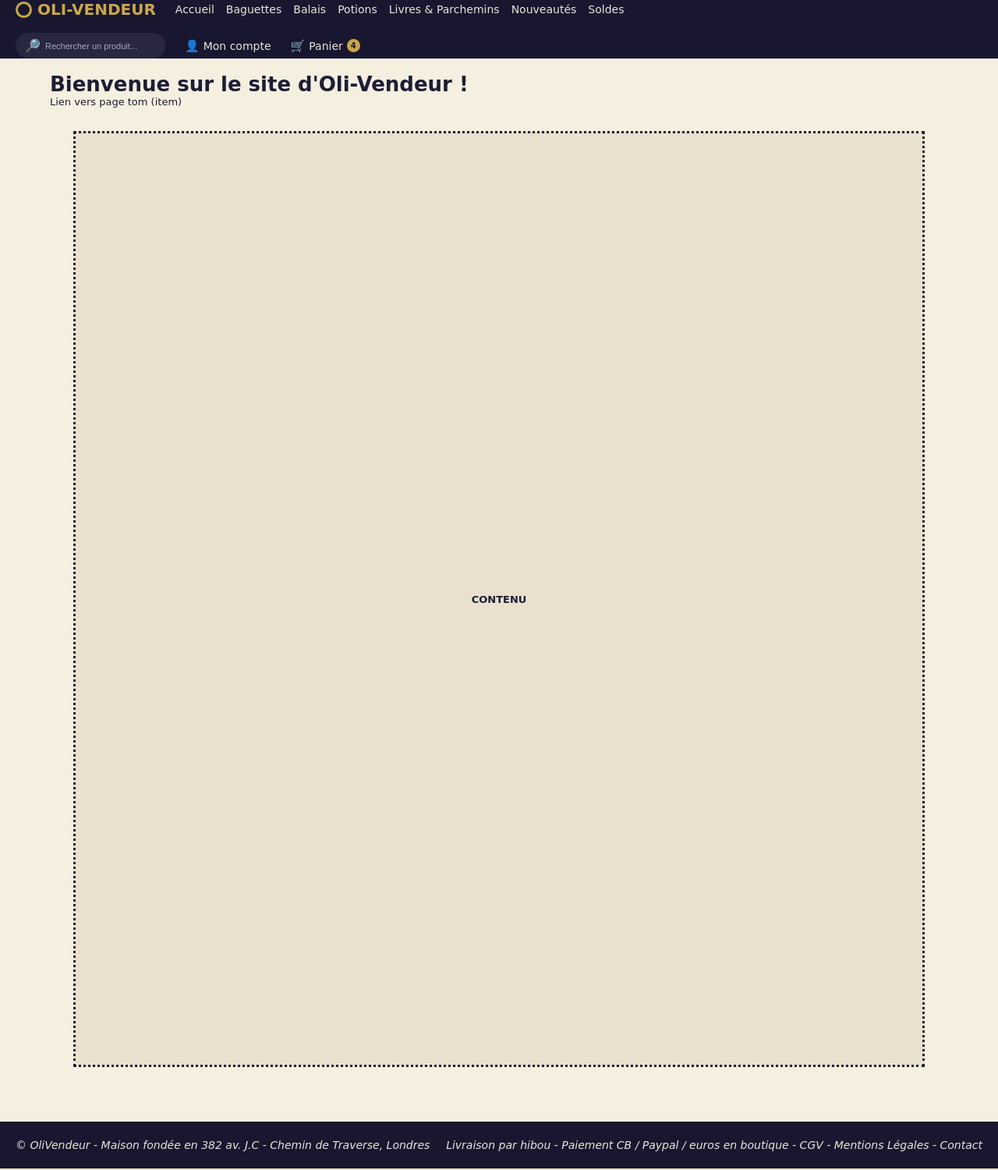
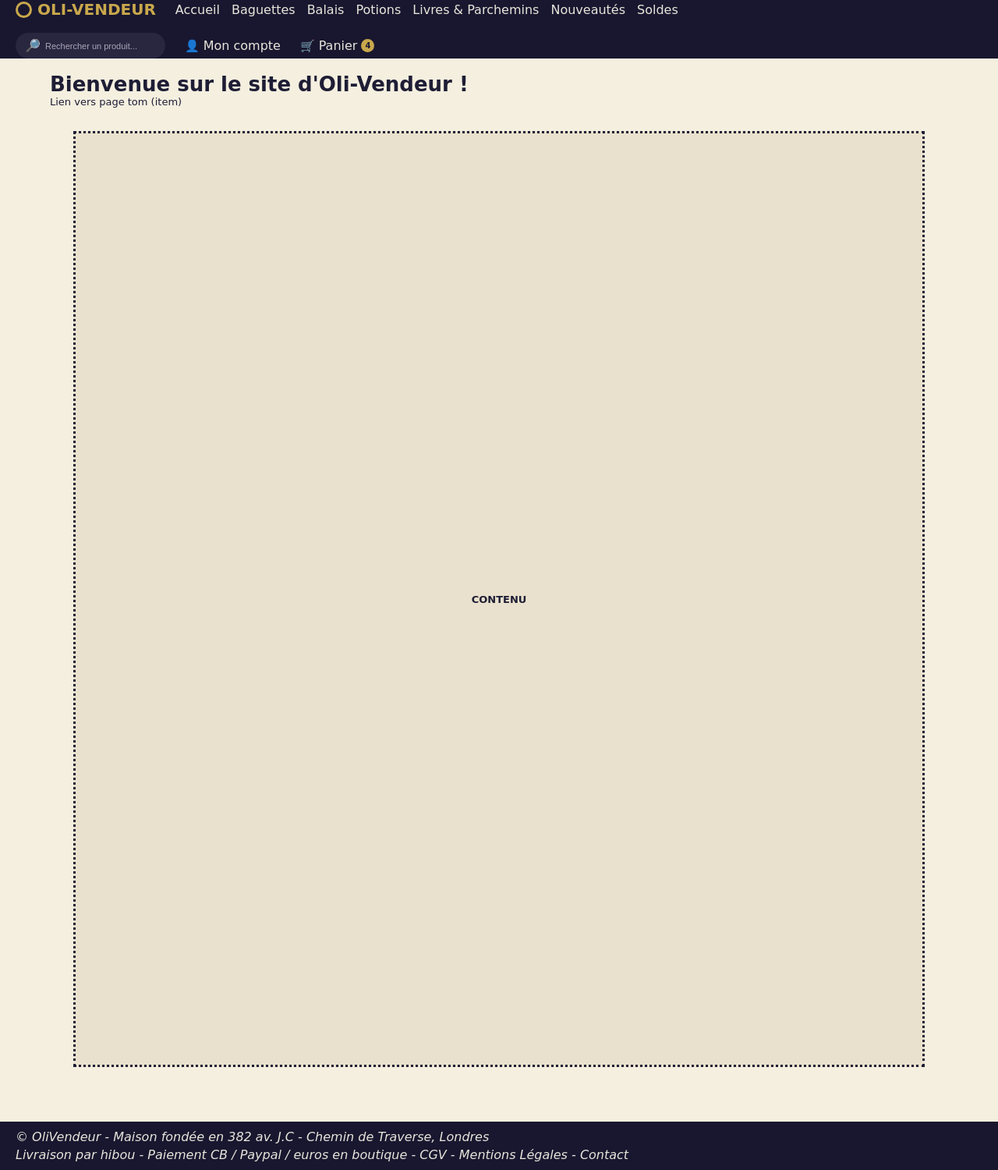
Before and after one commit to TomPottin/1B5, a PHP site: page / in a window 1280 px wide. Shown: the whole page at 78% size. Run offline with PHP 8.4, Linux system fonts and the light colour scheme.

Commit message:
remodifs #obstiné

```diff
--- a/code/assets/css/etienne.css
+++ b/code/assets/css/etienne.css
@@ -17,7 +17,7 @@
     background-color: #19172f;
     color: #e8e5dc;
 
-    font-size: 14px;        /* MODIF : était 18px */
+    font-size: 16px;        /* MODIF : était 18px */
 }
 
 .header{
```
